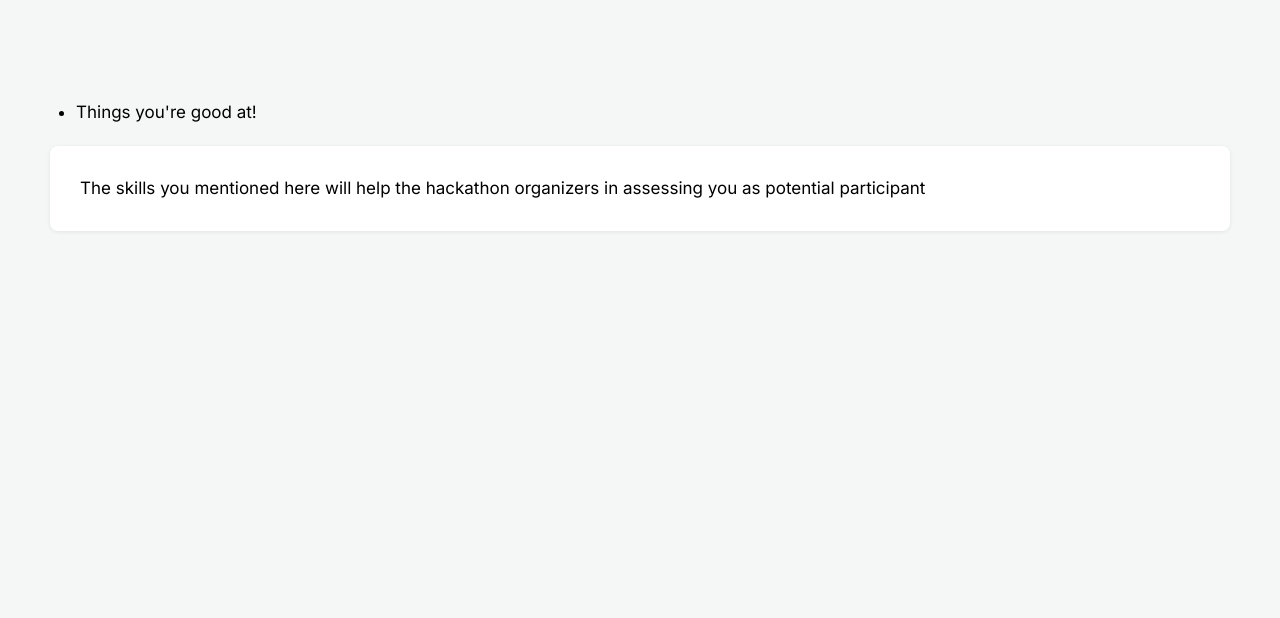
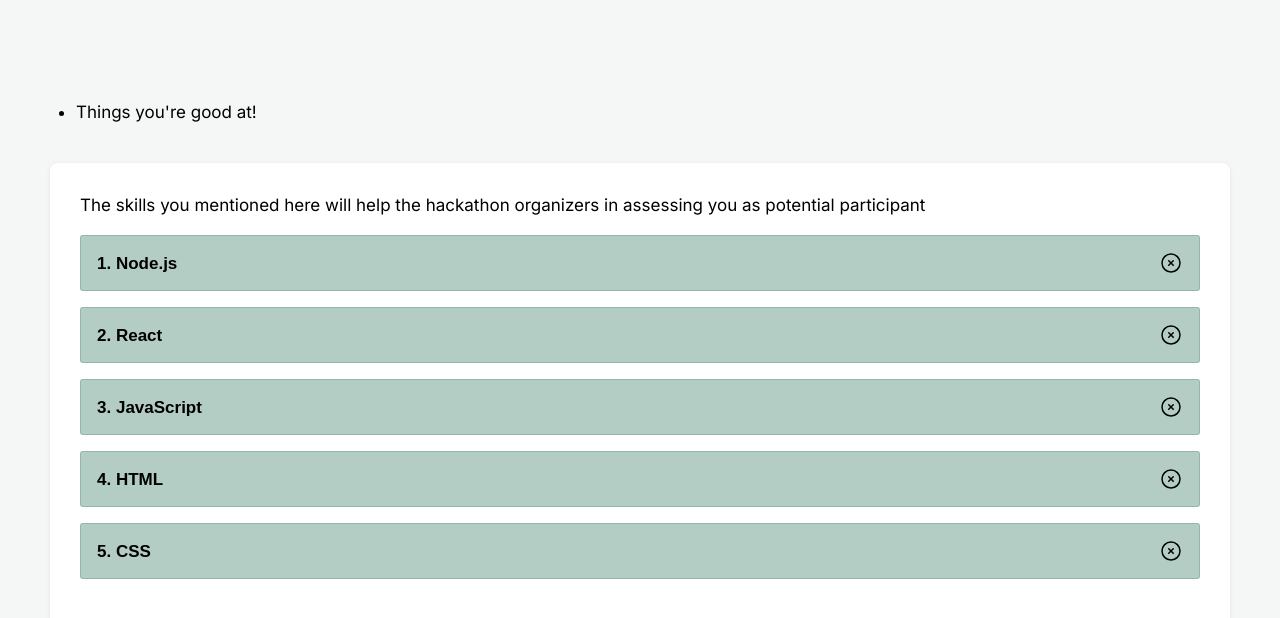
Before and after one commit to Nishu0/FoldTask, a Next.js app: page / in a window 1280 px wide. Shown: the top 618 px of the page. Built offline with nearby package versions, Linux system fonts and the light colour scheme.

Commit message:
Static Drag and Drop

```diff
--- a/app/page.tsx
+++ b/app/page.tsx
@@ -1,4 +1,5 @@
 import Image from 'next/image'
+import SkillsList from '@/components/SkillsList'
 
 export default function Home() {
   return (
@@ -9,8 +10,11 @@ export default function Home() {
     <div className='wrapper'>
 
       <p>The skills you mentioned here will help the hackathon organizers in assessing you as potential participant</p>
+      <SkillsList />
+
 
     </div>
+
     </>
 
   )
--- /dev/null
+++ b/components/SkillsList.tsx
@@ -0,0 +1,61 @@
+"use client";
+import React, { useState } from 'react';
+
+
+const SkillsList = () => {
+  const [skills, setSkills] = useState([
+    { id: 1, name: 'Node.js' },
+    { id: 2, name: 'React' },
+    { id: 3, name: 'JavaScript' },
+    { id: 4, name: 'HTML' },
+    { id: 5, name: 'CSS' },
+  ]);
+
+const handleDragStart = (e: React.DragEvent<HTMLLIElement>, id: number) => {
+        e.dataTransfer.setData('text/plain', id.toString());
+};
+
+const handleDrop = (e: React.DragEvent<HTMLLIElement>, index: number) => {
+                e.preventDefault();
+                const id = e.dataTransfer.getData('text/plain');
+                const newSkills = [...skills];
+                const skill = newSkills.find((s) => s.id === parseInt(id, 10));
+                if (skill) {
+                        newSkills.splice(newSkills.indexOf(skill), 1);
+                        newSkills.splice(index, 0, skill);
+                        setSkills(newSkills);
+                }
+};
+
+const handleDragOver = (e: React.DragEvent<HTMLLIElement>) => {
+    e.preventDefault();
+};
+
+return (
+    <ul className="skillsList">
+        {skills.map((skill, index) => (
+            <li
+                key={skill.id}
+                className="skillsListItem"
+                onDragOver={handleDragOver}
+                onDrop={(e) => handleDrop(e, index)}
+                draggable={true}
+                onDragStart={(e) => handleDragStart(e, skill.id)}
+            >
+          <div>
+            <span className='span'>
+              {skill.id}. {skill.name}
+            </span>
+            <button type="button">
+                <svg xmlns="http://www.w3.org/2000/svg" fill="none" viewBox="0 0 24 24" strokeWidth={1.5} stroke="#000" className="w-6 h-6">
+                    <path strokeLinecap="round" strokeLinejoin="round" d="M9.75 9.75l4.5 4.5m0-4.5l-4.5 4.5M21 12a9 9 0 11-18 0 9 9 0 0118 0z" />
+                </svg>
+            </button>
+          </div>
+        </li>
+      ))}
+    </ul>
+  );
+};
+
+export default SkillsList;
--- a/styles/globals.css
+++ b/styles/globals.css
@@ -21,3 +21,58 @@ body {
   padding: 30px;
   margin: 0px 50px;
 }
+
+ul {
+  display: block;
+  list-style-type: disc;
+  margin-block-start: 1em;
+  margin-block-end: 1em;
+  margin-inline-start: 0px;
+  margin-inline-end: 0px;
+  padding-inline-start: 40px;
+}
+
+.skillsList {
+  list-style: none;
+  padding: 0;
+}
+
+.skillsListItem {
+  display: flex;
+  background-color: rgb(179, 205, 197);
+  border-radius: 3px;
+  border: 1px solid rgba(11, 99, 83, 0.2);
+  margin-bottom: 16px;
+  color: rgb(146, 172, 160);
+  font-family: "Nunito Sans", sans-serif;
+  font-weight: 600;
+  font-size: 1em;
+  line-height: 1em;
+  user-select: none;
+}
+
+.skillsListItem > div {
+  display: flex;
+  height: 54px;
+  padding: 0px 16px;
+  width: 100%;
+  -webkit-box-align: center;
+  align-items: center;
+  -webkit-box-pack: justify;
+  justify-content: space-between;
+}
+
+.span {
+  display: flex;
+  align-items: center;
+  color: black;
+}
+
+.skillsListItem button {
+  background: transparent;
+  border: none;
+  padding: 0px;
+  height: 24px;
+  width: 24px;
+  outline: none;
+}
```
Also changed, not shown: components/Tag.tsx (line endings or trailing spaces).
